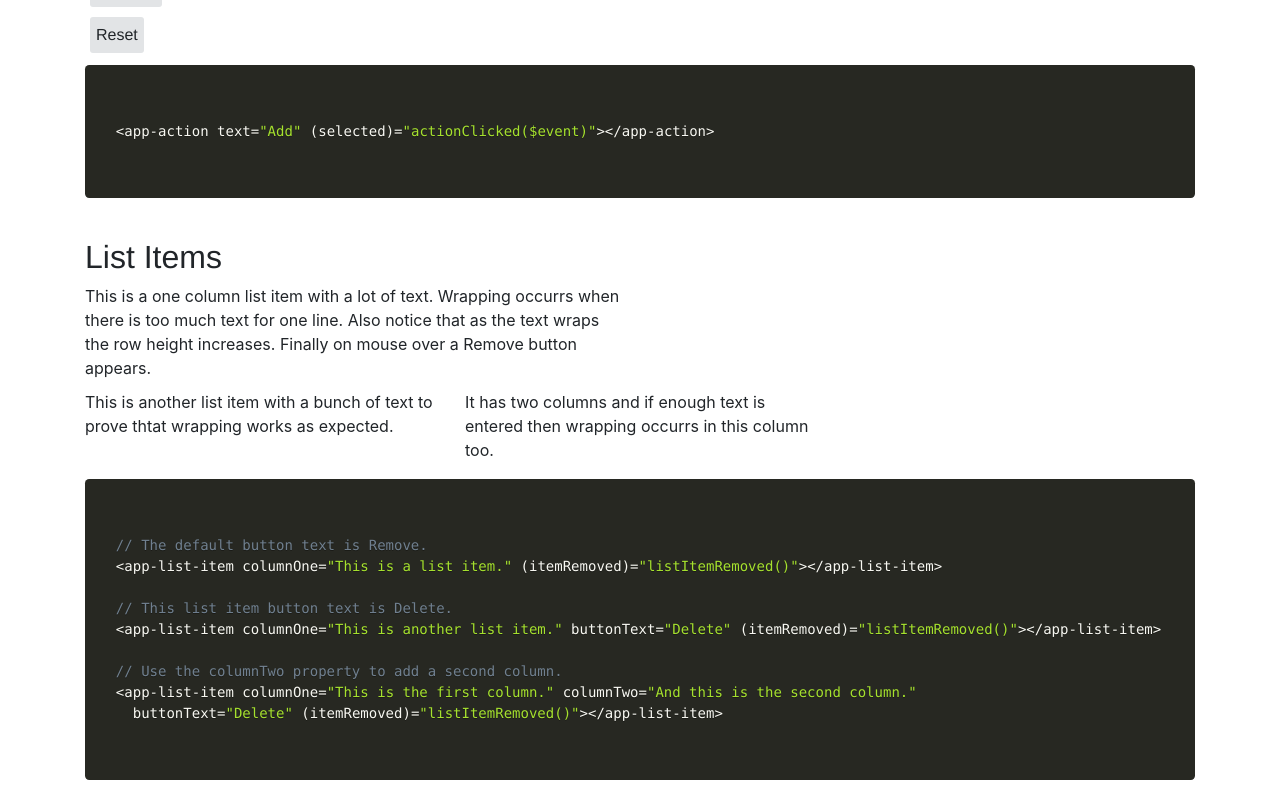
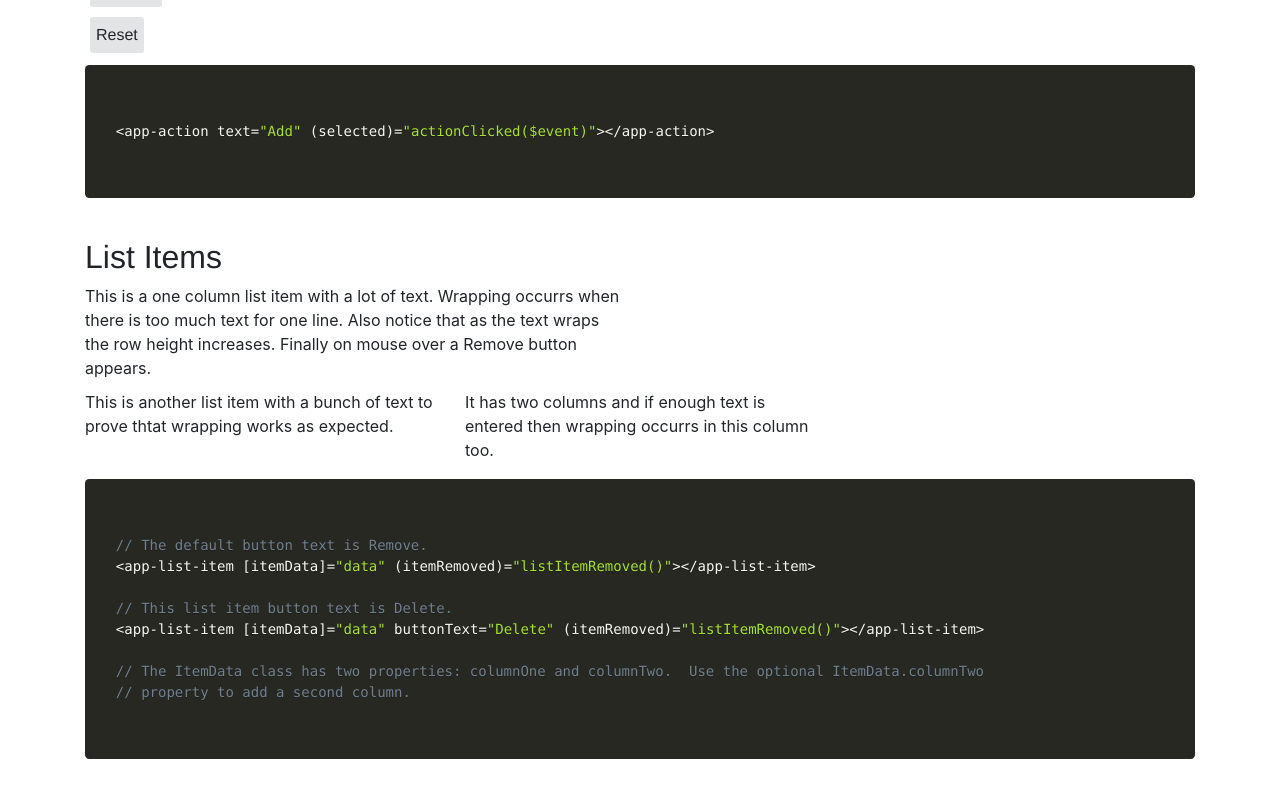
Before and after one commit to tmsmiffs/golf-ui, an Angular app: page / in a window 1280 px wide. Shown: the part 926-1726 px from the top of the page. After the commit the page ends 1705 px from the top, so only its background shows below. Built offline with nearby package versions, Linux system fonts and the light colour scheme.

Commit message:
Change list-item columns text input to an object

```diff
--- a/karma.conf.js
+++ b/karma.conf.js
@@ -21,7 +21,7 @@ module.exports = function (config) {
       thresholds: {
         statements: 80,
         lines: 80,
-        branches: 80,
+        branches: 60,
         functions: 80
       }
     },
--- a/src/app/app.component.html
+++ b/src/app/app.component.html
@@ -73,12 +73,8 @@
 
       <div class="content">
         <app-header text="List Items" size="h2"></app-header>
-        <app-list-item columnOne="This is a one column list item with a lot of text. Wrapping occurrs when there is too much text
-          for one line.  Also notice that as the text wraps the row height increases.  Finally on mouse over a Remove button appears."
-          (itemRemoved)="listItemRemoved()"></app-list-item>
-        <app-list-item columnOne="This is another list item with a bunch of text to prove thtat wrapping works as expected."
-          columnTwo="It has two columns and if enough text is entered then wrapping occurrs in this column too."
-          buttonText="Delete" (itemRemoved)="listItemRemoved()"></app-list-item>
+        <app-list-item [itemData]="itemData1" (itemRemoved)="listItemRemoved()"></app-list-item>
+        <app-list-item [itemData]="itemData2" buttonText="Delete" (itemRemoved)="listItemRemoved()"></app-list-item>
 
         <pre>
           <code class="language-typescript">
--- a/src/app/app.component.ts
+++ b/src/app/app.component.ts
@@ -1,4 +1,5 @@
 import { Component, Output, EventEmitter, AfterViewInit } from '@angular/core';
+import { ItemData } from './item-data';
 import 'prismjs/prism';
 import 'prismjs/components/prism-javascript';
 import 'prismjs/components/prism-typescript';
@@ -26,14 +27,19 @@ export class AppComponent implements AfterViewInit {
 
   listItemSyntax = `
   // The default button text is Remove.
-  <app-list-item columnOne="This is a list item." (itemRemoved)="listItemRemoved()"></app-list-item>
+  <app-list-item [itemData]="data" (itemRemoved)="listItemRemoved()"></app-list-item>
 
   // This list item button text is Delete.
-  <app-list-item columnOne="This is another list item." buttonText="Delete" (itemRemoved)="listItemRemoved()"></app-list-item>
+  <app-list-item [itemData]="data" buttonText="Delete" (itemRemoved)="listItemRemoved()"></app-list-item>
 
-  // Use the columnTwo property to add a second column.
-  <app-list-item columnOne="This is the first column." columnTwo="And this is the second column."
-    buttonText="Delete" (itemRemoved)="listItemRemoved()"></app-list-item>`;
+  // The ItemData class has two properties: columnOne and columnTwo.  Use the optional ItemData.columnTwo
+  // property to add a second column.`;
+
+  itemData1 = new ItemData(`This is a one column list item with a lot of text. Wrapping occurrs when there is too much
+    text for one line.  Also notice that as the text wraps the row height increases.  Finally on mouse over a Remove button appears.`);
+
+  itemData2 = new ItemData(`This is another list item with a bunch of text to prove thtat wrapping works as expected.`,
+    `It has two columns and if enough text is entered then wrapping occurrs in this column too.`);
 
   addClicked(event) {
     // figure out why event is undefined
--- /dev/null
+++ b/src/app/item-data.ts
@@ -0,0 +1,9 @@
+export class ItemData {
+  columnOne: string;
+  columnTwo: string;
+
+  constructor(columnOne: string, columnTwo?: string) {
+    this.columnOne = columnOne;
+    this.columnTwo = columnTwo;
+  }
+}
--- a/src/app/list-item/list-item.component.html
+++ b/src/app/list-item/list-item.component.html
@@ -1,9 +1,9 @@
   <div class="row list-item" (mouseover)="showButton()" (mouseleave)="hideButton()">
     <div class="item" [class.col-6]="!twoColumns" [class.col-4]="twoColumns">
-      {{ columnOne }}
+      {{ itemData.columnOne }}
     </div>
     <div *ngIf="twoColumns" [class.col-6]="!twoColumns" [class.col-4]="twoColumns">
-      {{ columnTwo }}
+      {{ itemData.columnTwo }}
     </div>
     <div class="action" [class.col-6]="!twoColumns" [class.col-4]="twoColumns" *ngIf="show">
       <app-action [text]="buttonText" (selected)="removeItem($event)"></app-action>
--- a/src/app/list-item/list-item.component.ts
+++ b/src/app/list-item/list-item.component.ts
@@ -1,4 +1,5 @@
 import { Component, OnInit, Input, Output, EventEmitter } from '@angular/core';
+import { ItemData } from '../item-data'
 
 @Component({
   selector: 'app-list-item',
@@ -7,8 +8,7 @@ import { Component, OnInit, Input, Output, EventEmitter } from '@angular/core';
 })
 export class ListItemComponent implements OnInit {
 
-  @Input() columnOne: string;
-  @Input() columnTwo: string;
+  @Input() itemData: ItemData;
   @Input() buttonText = 'Remove';
   @Output() itemRemoved = new EventEmitter();
 
@@ -16,7 +16,7 @@ export class ListItemComponent implements OnInit {
   twoColumns = false;
 
   ngOnInit() {
-    this.twoColumns = !!this.columnTwo;
+    this.twoColumns = !!this.itemData.columnTwo;
   }
 
   showButton() {
```
Also changed, not shown: 1 other file (tests, documents, lock files or other folders).
